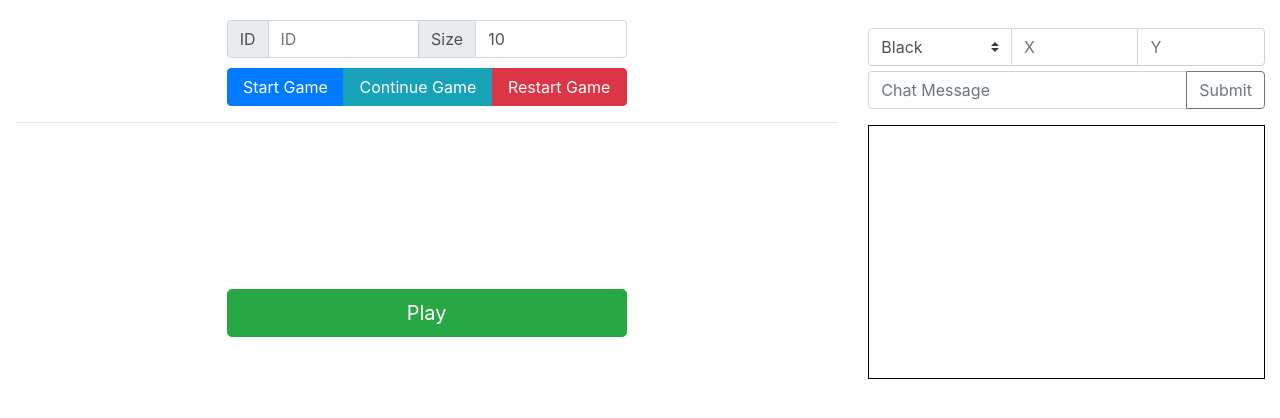
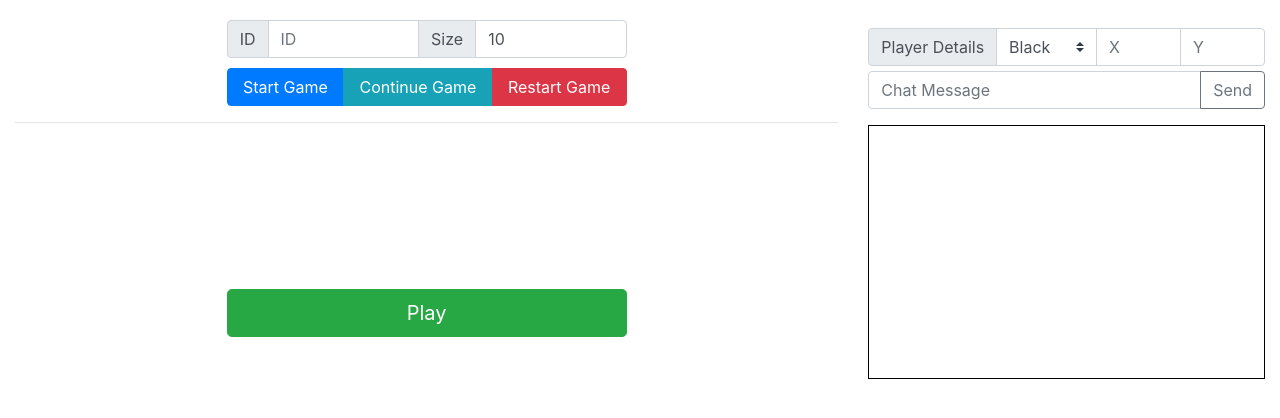
Before and after one commit to octo-kumo/gomoku, a website: page public/index.html in a window 1280 px wide. Drawn offline with Linux system fonts and the light colour scheme; no server answers.

Commit message:
v0.0.3 released

```diff
--- a/package.json
+++ b/package.json
@@ -1,6 +1,6 @@
 {
     "name": "gomoku",
-    "version": "0.0.2",
+    "version": "0.0.3",
     "description": "A simple board game in which the winning objective is to have 5 pieces aligned in a straight line",
     "main": "index.js",
     "scripts": {
--- a/public/index.html
+++ b/public/index.html
@@ -36,6 +36,9 @@
             <div class="col-md-4">
                 <h3 id="results" align="center"></h3>
                 <div class="input-group">
+                    <div class="input-group-prepend">
+                        <span class="input-group-text">Player Details</span>
+                    </div>
                     <select class="custom-select form-control" id="side">
                         <option value="PLAYER1" selected>Black</option>
                         <option value="PLAYER2">White</option>
@@ -48,7 +51,7 @@
                     <div class="input-group mb-3">
                         <input type="text" id="chat_input" class="form-control" placeholder="Chat Message" aria-label="Chat Message" autocomplete="off">
                         <div class="input-group-append">
-                            <input class="btn btn-outline-secondary" type="submit" value="Submit" />
+                            <input class="btn btn-outline-secondary" type="submit" value="Send" />
                         </div>
                     </div>
                 </form>
```
Also changed, not shown: 1 other file.
